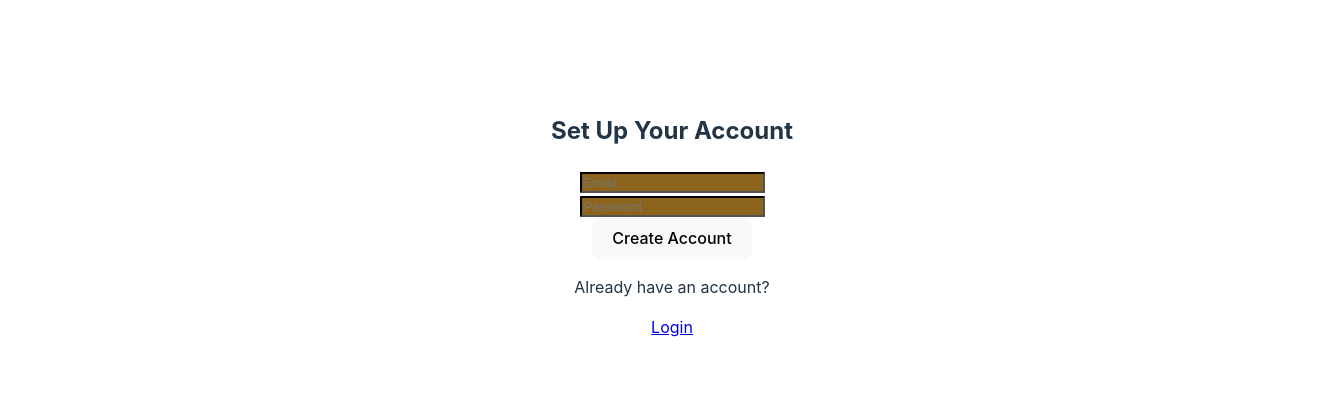
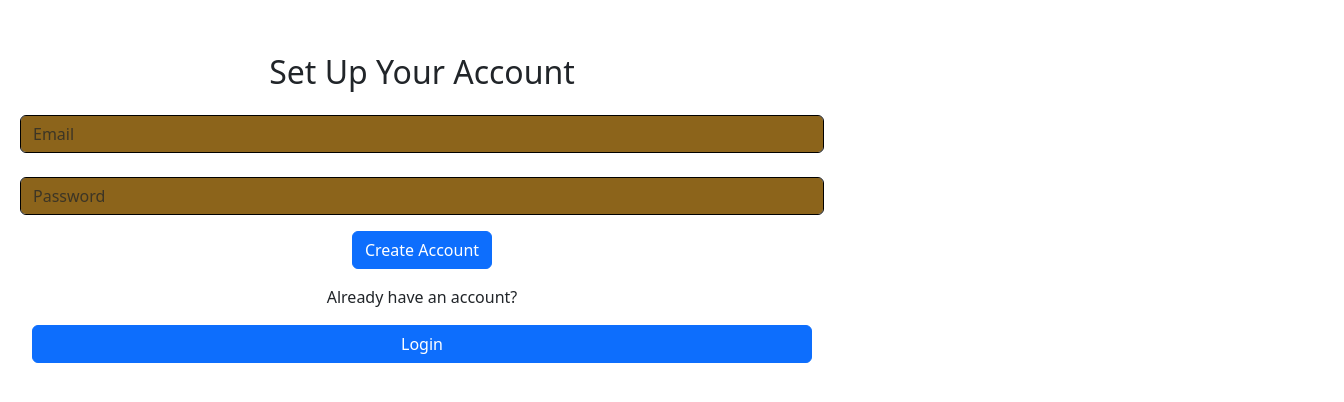
Before and after one commit to Krich2022/reel-roulette-2, a React (Vite) app in the folder client/: page /signup in a window 1280 px wide. Shown: the part 184-586 px from the top of the page, 1344 px wide, since content can reach past the window. Built offline with nearby package versions, Linux system fonts and the light colour scheme.

Commit message:
updated styles

```diff
--- a/client/index.html
+++ b/client/index.html
@@ -5,6 +5,11 @@
     <meta name="viewport" content="width=device-width, initial-scale=1.0" />
     <link rel="icon" type="image/svg+xml" href="/roulette.svg" />
     <title>Reel Roulette</title>
+    <link
+      href="https://cdn.jsdelivr.net/npm/bootstrap@5.3.3/dist/css/bootstrap.min.css"
+      rel="stylesheet"
+      integrity="sha384-QWTKZyjpPEjISv5WaRU9OFeRpok6YctnYmDr5pNlyT2bRjXh0JMhjY6hW+ALEwIH"
+      crossorigin="anonymous" />
   </head>
   <body>
     <div id="root"></div>
--- a/client/src/pages/login-signup/signup.jsx
+++ b/client/src/pages/login-signup/signup.jsx
@@ -30,7 +30,9 @@ function Signup(props) {
   };
 
   return (
-    <div className="d-flex justify-content-center">
+    <div
+      className="d-flex justify-content-center flex-column"
+      style={{ maxWidth: "780px" }}>
       <h2 className="pb-3">Set Up Your Account</h2>
       <Form>
         <div>
```
